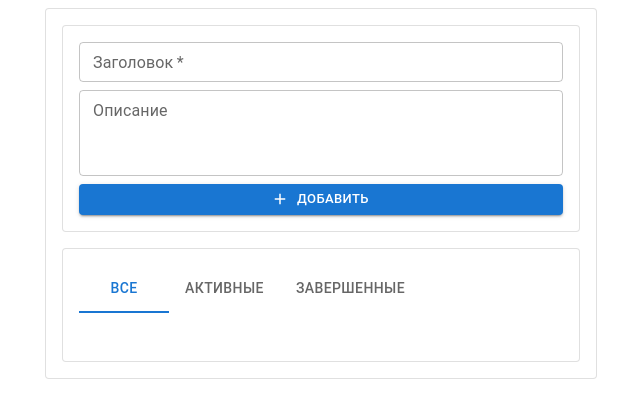
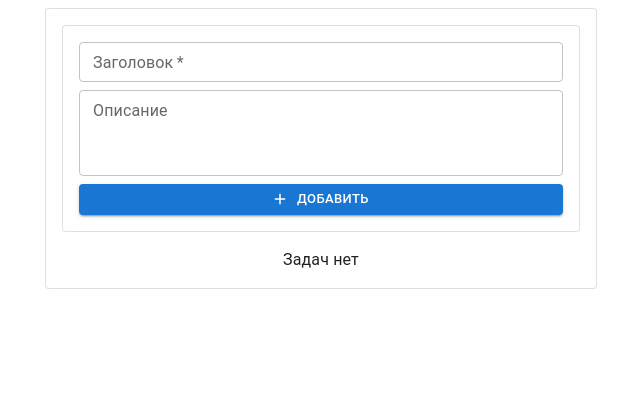
Before and after one commit to VitaliyOne/task-tracker, a React (Create React App) app: page / in a window 1280 px wide. Shown: the top 418 px of the page, without its empty margins (319-959 px from the left). Built offline with nearby package versions, Linux system fonts and the light colour scheme.

Commit message:
Add no tasks placeholder

```diff
--- a/src/components/TaskTrackerCard/TaskTrackerCard.tsx
+++ b/src/components/TaskTrackerCard/TaskTrackerCard.tsx
@@ -1,13 +1,16 @@
-import { Box, Card } from '@mui/material';
+import { Box, Card, Typography } from '@mui/material';
 import React from 'react';
 import Header from '../Header';
 import TaskList from '../TaskList';
+import useAppSelector from '../../hooks/useAppSelector';
 
 const TaskTrackerCard = () => {
+  const { tasks } = useAppSelector((state) => state.tasks);
+
   return (
     <Box component={Card} display="flex" flexDirection="column" gap={2} p={2} variant="outlined">
       <Header />
-      <TaskList />
+      {tasks.length ? <TaskList /> : <Typography align="center">Задач нет</Typography>}
     </Box>
   );
 };
```
